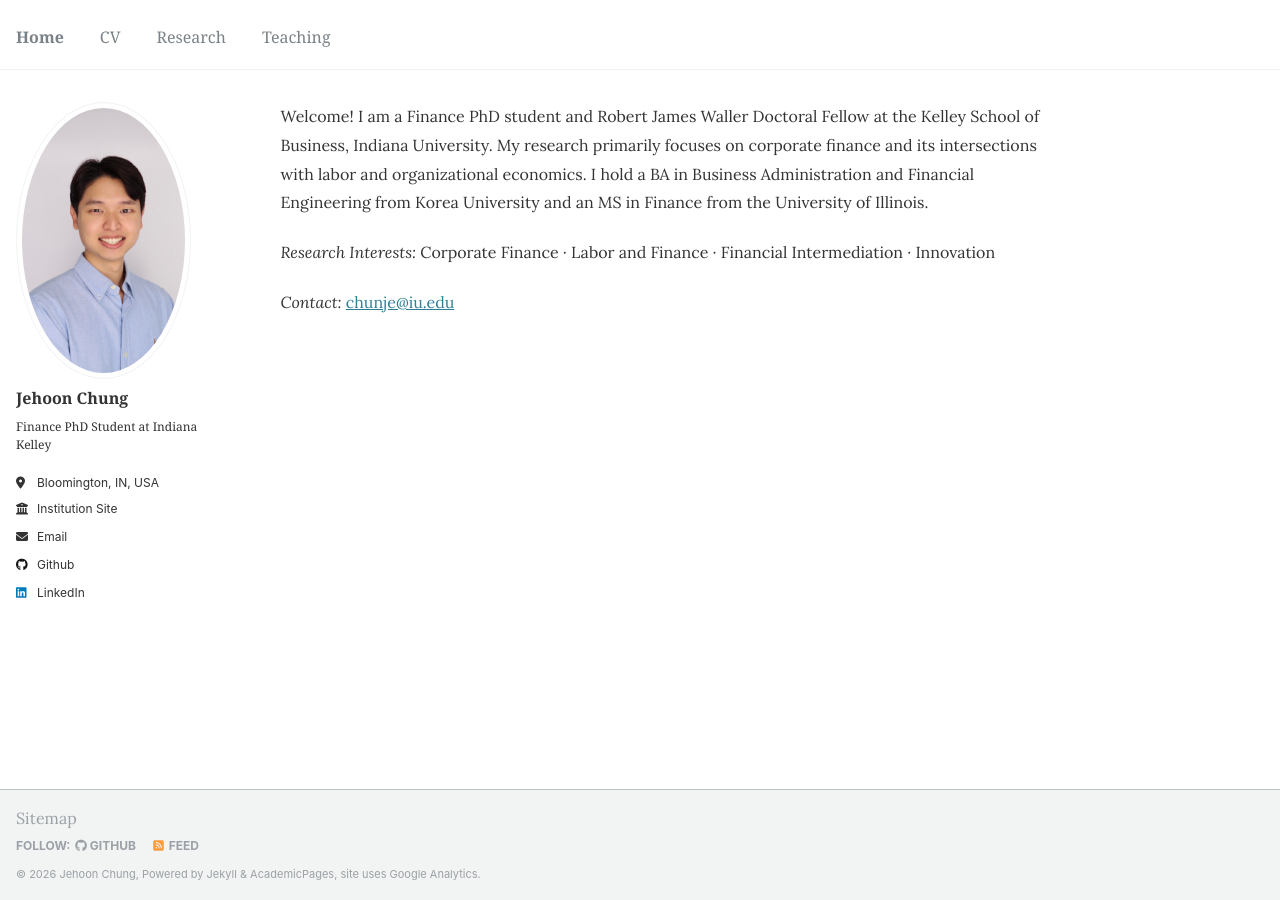
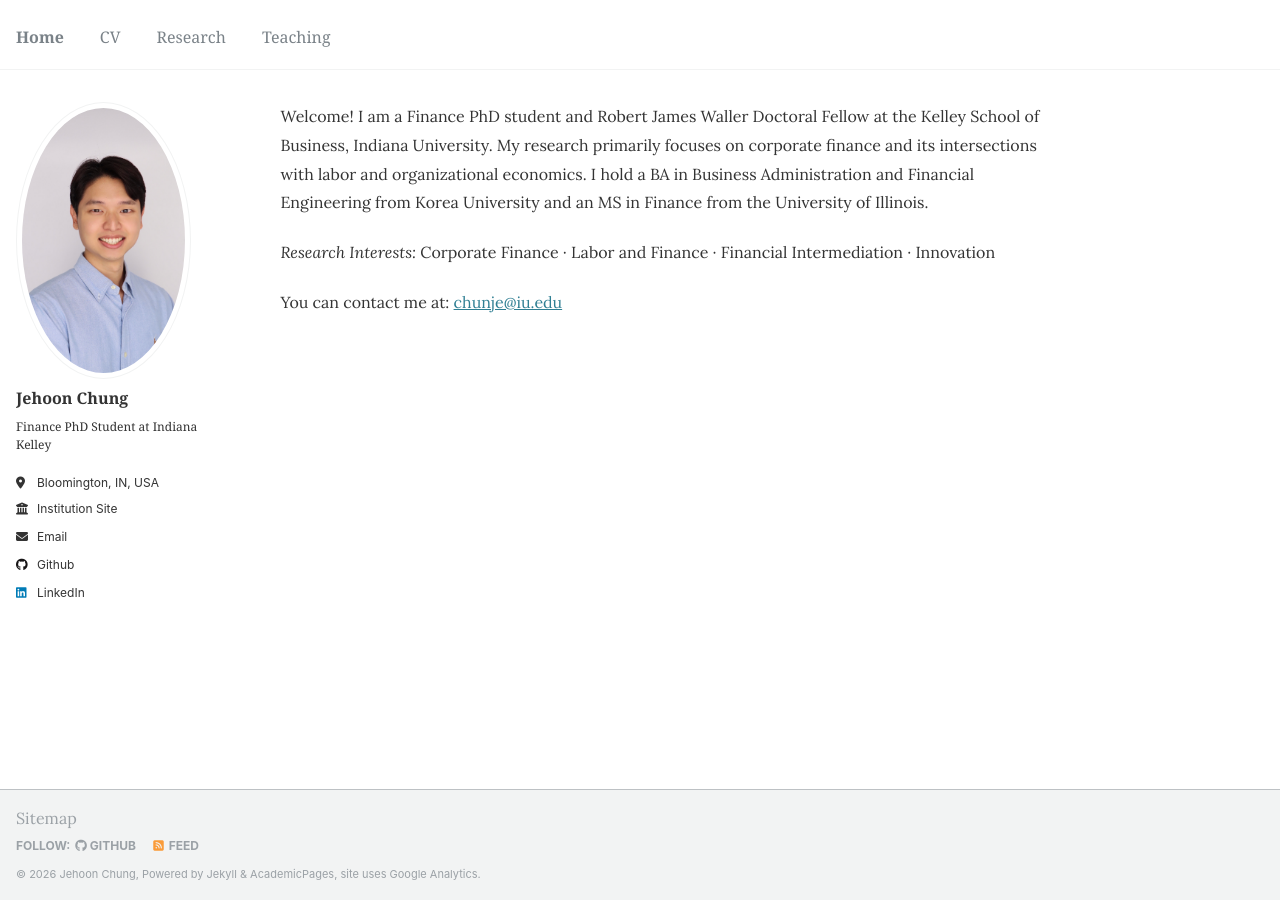
Before and after one commit to JehoonChung/jehoonchung.github.io, a Jekyll site: the page built from _pages/about.md, in a window 1280 px wide. Built offline with Jekyll 4.4.1, drawn with Linux system fonts in a browser that asks for light colours; some web fonts are replaced.

Commit message:
Update about.md

```diff
--- a/_pages/about.md
+++ b/_pages/about.md
@@ -11,4 +11,4 @@ Welcome! I am a Finance PhD student and Robert James Waller Doctoral Fellow at t
 
 *Research Interests:* Corporate Finance · Labor and Finance · Financial Intermediation · Innovation
 
-*Contact:* <a href="mailto:chunje@iu.edu">chunje@iu.edu</a>
+You can contact me at: <a href="mailto:chunje@iu.edu">chunje@iu.edu</a>
```
